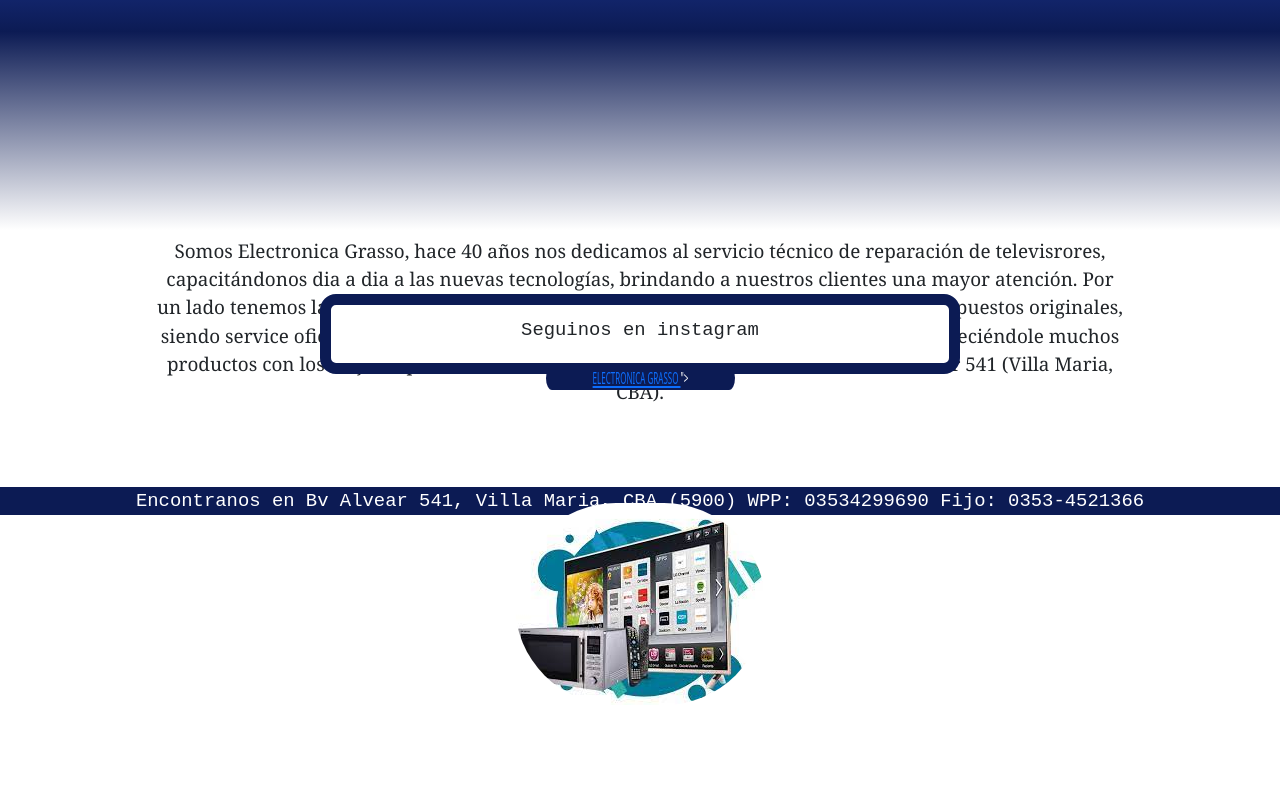
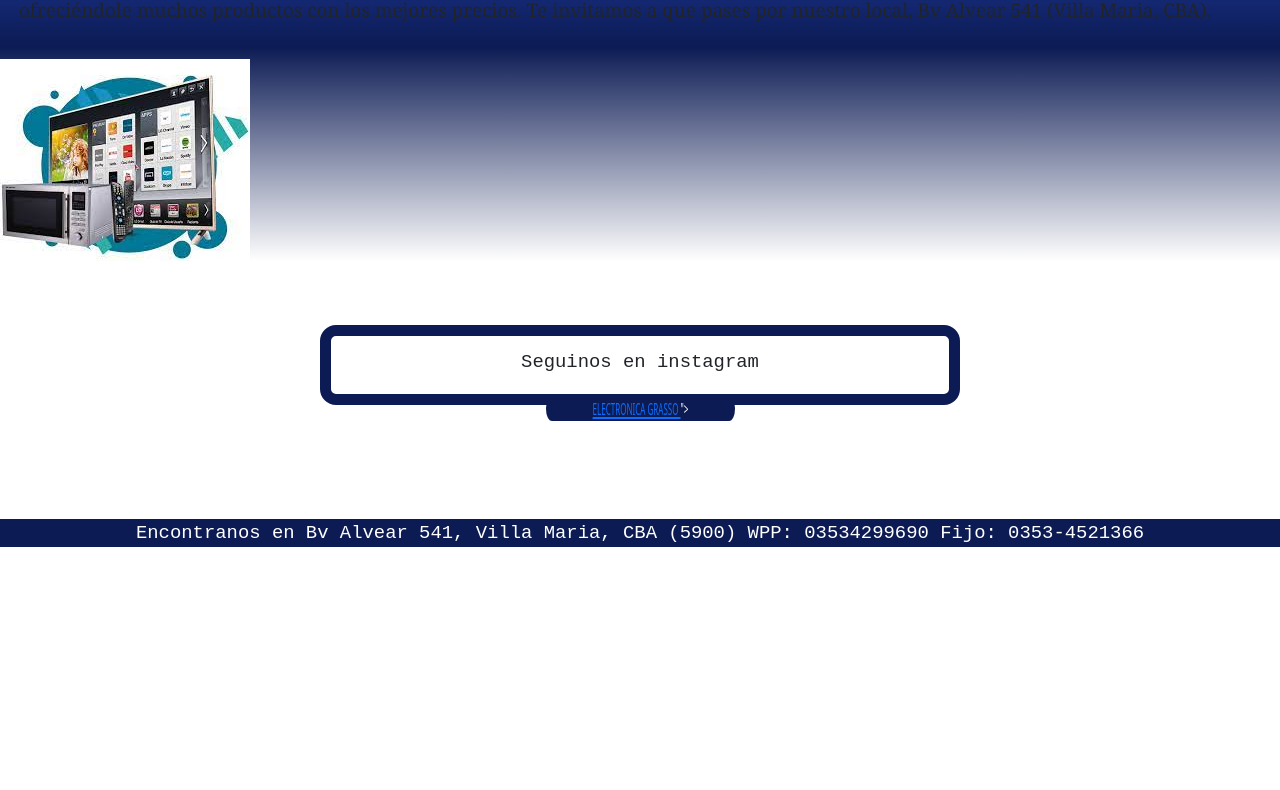
Before and after one commit to camilag2000/desafio-electronica-grasso, a plain HTML site: page pages/nosotros.html in a window 1280 px wide. Shown: the part 356-1146 px from the top of the page. Drawn offline with nearby package versions, Linux system fonts and the light colour scheme.

Commit message:
se borro estilo en nosotros

```diff
--- a/styles.css/styles.css
+++ b/styles.css/styles.css
@@ -240,41 +240,8 @@ margin-top: 3cm;
 
 
 
-.nosotros {
-    display: flex;
-    flex-direction: row;
-    justify-content: space-between;
-}
-.nosotros p {
-    justify-items: center;
-    text-align: center;
-    font-size: 0.4;
-    margin-top: 5cm;
-    margin-left: 1cm;
-    margin-right: 1cm;
-    margin-bottom: 1cm;
-}
-.grilla2{
-    display: grid;
-    grid-template-areas:
-    "somos grilla-imagen";
-    grid-template-columns: repeat(15, 1rf);
-    padding: 100px;
-    width: 100%;
-    height: 10cm;
-    gap: 40PX;
-    align-items: center;
-    align-content:space-around;
-    margin-bottom: 0.5cm;
-    display: flex;
-    flex-direction: column;
 
-}
-.nosotros img {
-    border-radius: 15cm;
-    display: flex;
-    flex-direction: row;
-}
+
 /*cierre de pagina nosotros*/
 /*inicio de pagina servicio*/
 
```
